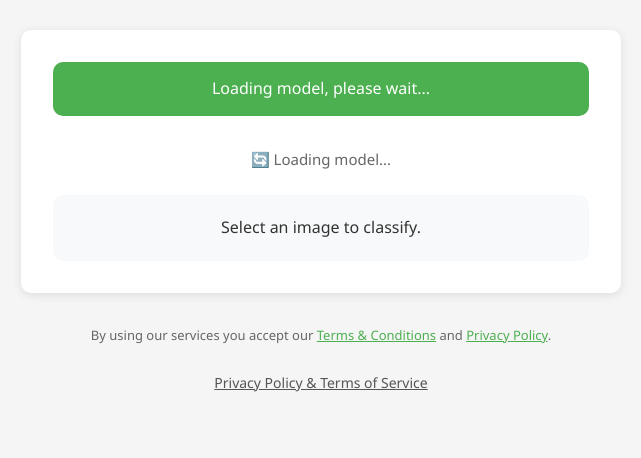
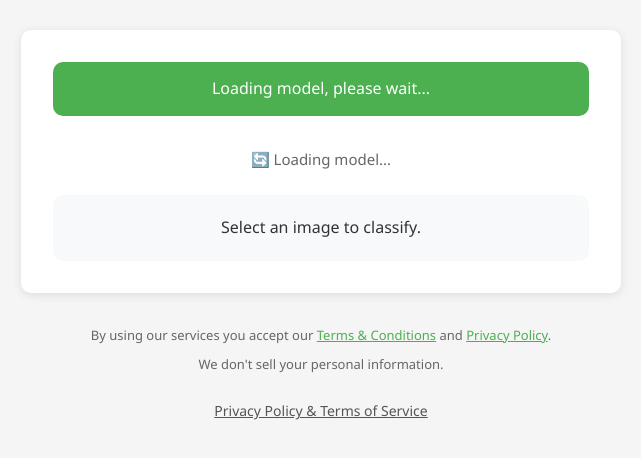
Before and after one commit to Acgfvvy/image-classifier, a website with bundled scripts: page www/index.html in a window 1280 px wide. Shown: the part 84-542 px from the top of the page, without its empty margins (319-960 px from the left). Built offline with nearby package versions, Linux system fonts and the light colour scheme; a script that the page names is missing.

Commit message:
Integrated UMP for US
Signed-off-by: Abhyansh Lodhi <omsjsr@outlook.com>

```diff
--- a/www/index.html
+++ b/www/index.html
@@ -370,6 +370,7 @@
   <a href="https://sites.google.com/view/smart-camera-legal" target="_blank" rel="noopener noreferrer" style="color: #4CAF50; text-decoration: underline;">Terms & Conditions</a>
   and
   <a href="https://sites.google.com/view/smart-camera-legal" target="_blank" rel="noopener noreferrer" style="color: #4CAF50; text-decoration: underline;">Privacy Policy</a>.
+  <div style="margin-top: 8px;">We don't sell your personal information.</div>
 </div>
 <footer style="text-align: center; padding: 20px; font-size: 14px;">
   <a href="https://sites.google.com/view/smart-camera-legal"
```
Also changed, not shown: 1 other file.
